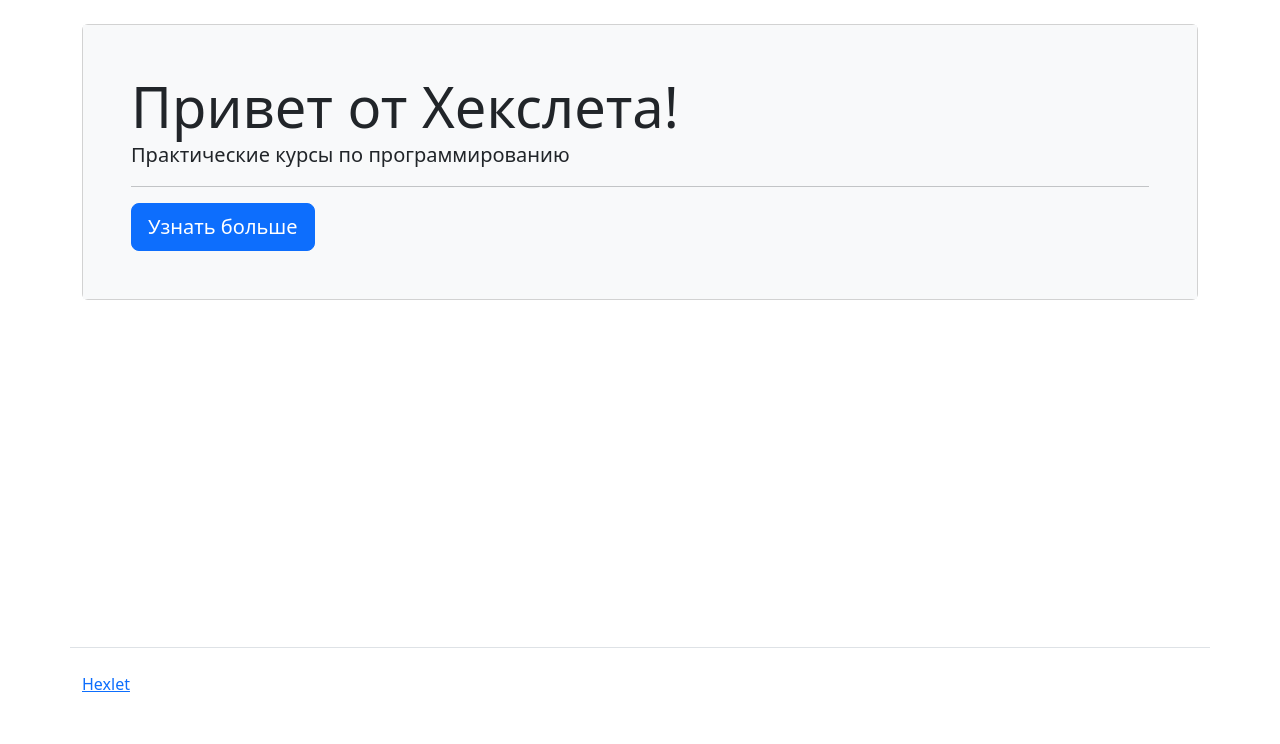
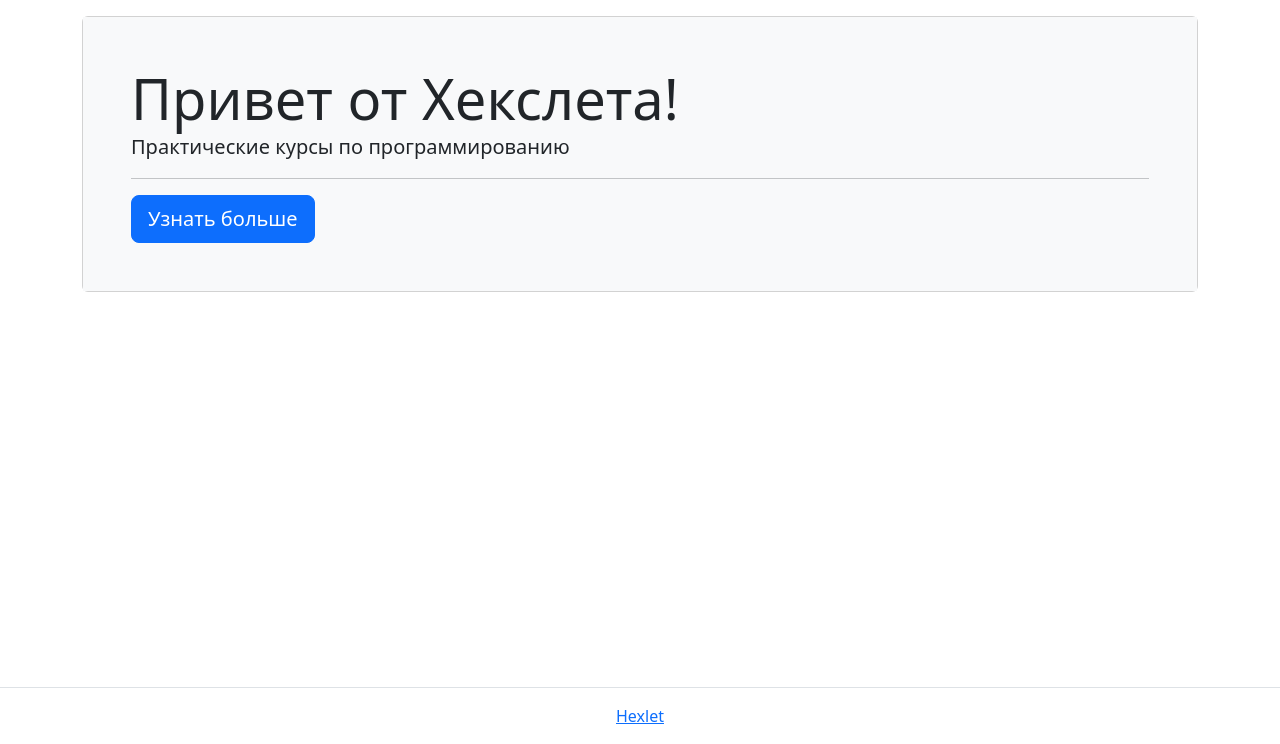
Before and after one commit to nyanyapushkina/python-project-52, a Django app: page / in a window 1280 px wide. Shown: the part 56-800 px from the top of the page. Run offline with Django 4.2, Linux system fonts and the light colour scheme.

Commit message:
Update templates

```diff
--- a/task_manager/templates/index.html
+++ b/task_manager/templates/index.html
@@ -1,46 +1,10 @@
-<!DOCTYPE html>
-<html lang="ru-ru">
-  <head>
-    <meta name="viewport" content="width=device-width, initial-scale=1, shrink-to-fit=no">
-    <title>Менеджер задач Hexlet</title>
-    <link crossorigin="anonymous" href="https://cdn.jsdelivr.net/npm/bootstrap@5.3.3/dist/css/bootstrap.min.css" integrity="sha384-QWTKZyjpPEjISv5WaRU9OFeRpok6YctnYmDr5pNlyT2bRjXh0JMhjY6hW+ALEwIH" rel="stylesheet">
-    <script crossorigin="anonymous" integrity="sha384-YvpcrYf0tY3lHB60NNkmXc5s9fDVZLESaAA55NDzOxhy9GkcIdslK1eN7N6jIeHz" src="https://cdn.jsdelivr.net/npm/bootstrap@5.3.3/dist/js/bootstrap.bundle.min.js"></script>
-  </head>
-  <body class="d-flex flex-column min-vh-100">
-    <nav class="navbar navbar-expand-lg navbar-light bg-light ms-3">
-      <a class="navbar-brand" href="/">Менеджер задач</a>
-      <button class="navbar-toggler" data-bs-toggle="collapse" data-bs-target="#navbarToggleExternalContent">
-        <span class="navbar-toggler-icon"></span>
-      </button>
-      <div class="collapse navbar-collapse" id="navbarToggleExternalContent">
-        <ul class="navbar-nav mr-auto">
-          <li class="nav-item">
-            <a class="nav-link" href="/users/">Пользователи</a>
-          </li>
+{% extends 'layout.html' %}
 
-        </ul>
-        <ul class="navbar-nav">
+{% block title %}
+    Менеджер задач Hexlet
+{% endblock %}
 
-            <li class="nav-item">
-              <a class="nav-link" href="/login/">Вход</a>
-            </li>
-            <li class="nav-item">
-              <a class="nav-link" href="/users/create/">Регистрация</a>
-            </li>
-
-        </ul>
-      </div>
-    </nav>
-    <div class="container wrapper flex-grow-1">
-
-
-
-      <h1 class="my-4">
-
-
-      </h1>
-
-<h1 class="my-4"></h1>
+{% block main %}
 <div class="card">
   <div class="card-body p-5 bg-light">
     <div class="display-4">Привет от Хекслета!</div>
@@ -49,12 +13,4 @@
     <a class="btn btn-primary btn-lg" href="https://ru.hexlet.io">Узнать больше</a>
   </div>
 </div>
-
-    </div>
-    <footer>
-      <div class="container my-5 pt-4 border-top">
-        <a target="_blank" href="https://ru.hexlet.io">Hexlet</a>
-      </div>
-    </footer>
-  </body>
-</html>
+{% endblock %}
--- /dev/null
+++ b/task_manager/templates/layout.html
@@ -0,0 +1,59 @@
+<!DOCTYPE html>
+<html lang="en">
+  <head>
+    <meta charset="utf-8">
+    <meta name="viewport" content="width=device-width, initial-scale=1, shrink-to-fit=no">
+    <meta name="description" content="Forth project for Hexlet.io">
+    <link href="https://cdn.jsdelivr.net/npm/bootstrap@5.3.3/dist/css/bootstrap.min.css" integrity="sha384-QWTKZyjpPEjISv5WaRU9OFeRpok6YctnYmDr5pNlyT2bRjXh0JMhjY6hW+ALEwIH" rel="stylesheet" crossorigin="anonymous">
+  </head>
+
+  <body class="d-flex flex-column min-vh-100">
+    <nav class="navbar navbar-expand-lg navbar-light bg-light ms-3">
+      <a class="navbar-brand" href="/">Менеджер задач</a>
+      <button class="navbar-toggler" data-bs-toggle="collapse" data-bs-target="#navbarToggleExternalContent">
+        <span class="navbar-toggler-icon"></span>
+      </button>
+      <div class="collapse navbar-collapse" id="navbarToggleExternalContent">
+        <ul class="navbar-nav mr-auto">
+          <li class="nav-item">
+            <a class="nav-link" href="/users/">Пользователи</a>
+          </li>
+
+        </ul>
+        <ul class="navbar-nav">
+
+            <li class="nav-item">
+              <a class="nav-link" href="/login/">Вход</a>
+            </li>
+            <li class="nav-item">
+              <a class="nav-link" href="/users/create/">Регистрация</a>
+            </li>
+
+        </ul>
+      </div>
+    </nav>
+
+    {% if messages %}
+        {% for category, message in messages %}
+            <div class="alert {{ category }}" role="alert">{{ message }}</div>
+        {% endfor %}
+    {% endif %}
+
+    <main class="flex-grow-1">
+        <div class="container-lg mt-3">
+            {% block main %} {% endblock %}
+        </div>
+    </main>
+
+    <footer class="border-top py-3 mt-5 flex-shrink-0">
+        <div class="container-lg">
+            <div class="text-center">
+                <a href="https://ru.hexlet.io/" target="_blank">Hexlet</a>
+            </div>
+        </div>
+    </footer>
+
+        <script crossorigin="anonymous" integrity="sha384-YvpcrYf0tY3lHB60NNkmXc5s9fDVZLESaAA55NDzOxhy9GkcIdslK1eN7N6jIeHz" src="https://cdn.jsdelivr.net/npm/bootstrap@5.3.3/dist/js/bootstrap.bundle.min.js"></script>
+    </body>
+
+</html>
```
